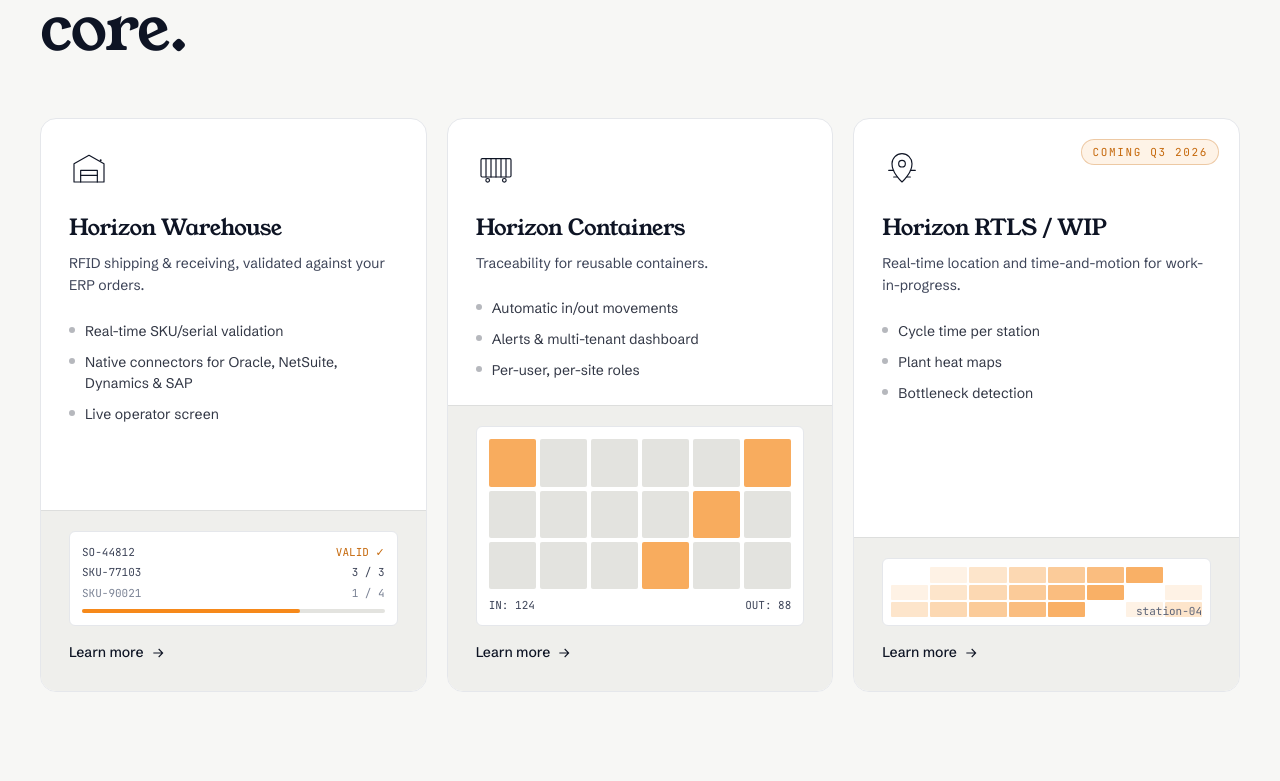
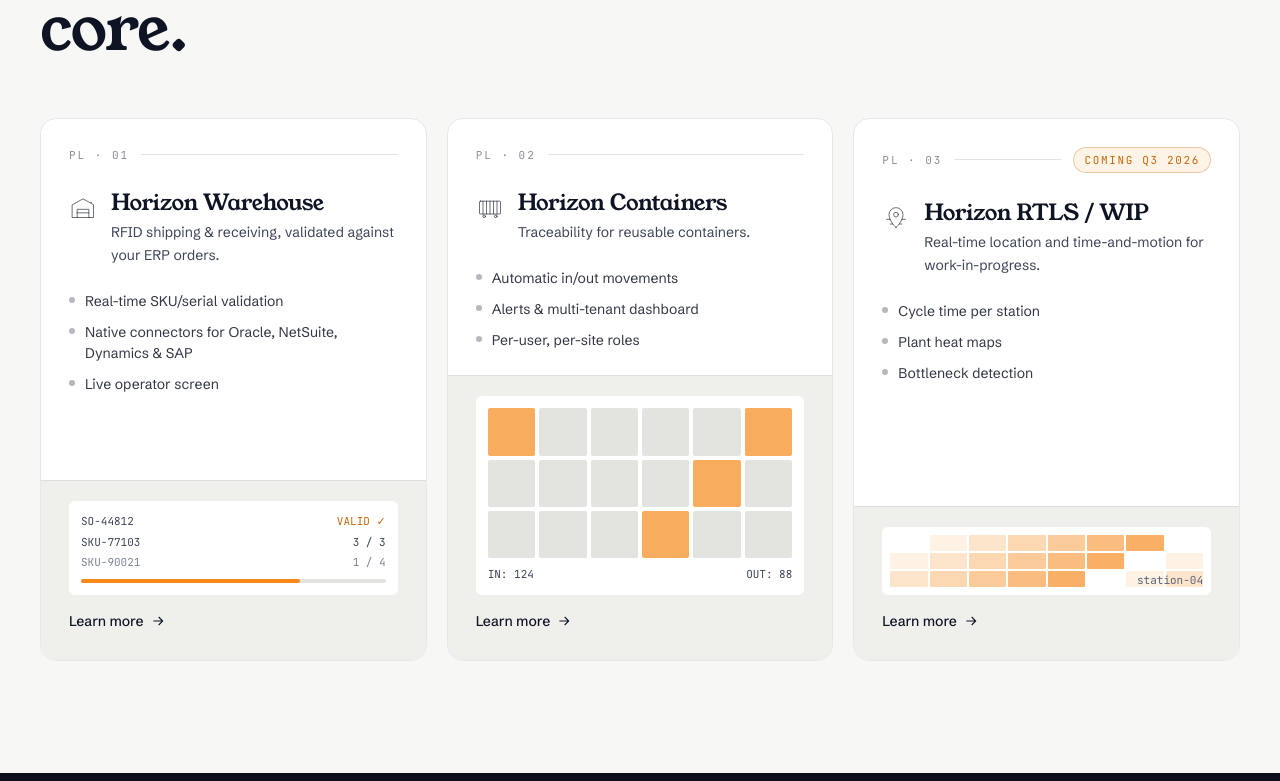
Before and after one commit to SebastianOrtega/horizonLogix-web, a React (Vite) app: page / in a window 1280 px wide. Shown: the part 4259-5040 px from the top of the page. Built offline with nearby package versions, Linux system fonts and the light colour scheme.

Commit message:
refactor: remove component borders and update card layouts with new styling patterns

```diff
--- a/src/components/Sections.jsx
+++ b/src/components/Sections.jsx
@@ -462,7 +462,7 @@ export function HowItWorks({ t }) {
 function PluginMockup({ kind }) {
   if (kind === 0)
     return (
-      <div className="rounded-md border border-graphite-600/12 bg-white p-3 font-mono text-[11px] text-graphite-600">
+      <div className="rounded-md bg-white p-3 font-mono text-[11px] text-graphite-600">
         <div className="flex justify-between">
           <span>SO-44812</span>
           <span className="text-signal-deep">VALID ✓</span>
@@ -482,7 +482,7 @@ function PluginMockup({ kind }) {
     );
   if (kind === 1)
     return (
-      <div className="rounded-md border border-graphite-600/12 bg-white p-3 text-[11px] text-graphite-600 font-mono">
+      <div className="rounded-md bg-white p-3 text-[11px] text-graphite-600 font-mono">
         <div className="grid grid-cols-6 gap-1">
           {Array.from({ length: 18 }).map((_, i) => (
             <div key={i} className={`aspect-square rounded-sm ${i % 5 === 0 ? "bg-signal/70" : "bg-paper-200"}`} />
@@ -495,7 +495,7 @@ function PluginMockup({ kind }) {
       </div>
     );
   return (
-    <div className="rounded-md border border-graphite-600/12 bg-white p-3 text-[11px] text-graphite-600 font-mono relative h-[68px] overflow-hidden">
+    <div className="rounded-md bg-white p-3 text-[11px] text-graphite-600 font-mono relative h-[68px] overflow-hidden">
       <div className="absolute inset-2 grid grid-cols-8 grid-rows-3 gap-0.5">
         {Array.from({ length: 24 }).map((_, i) => (
           <div key={i} className="rounded-[1px]" style={{ background: `rgba(${ACCENT_RGB},${(i % 7) / 9})` }} />
@@ -525,16 +525,27 @@ export function Plugins({ t }) {
           return (
             <Reveal key={c.name} delay={i * 100}>
               <article className="card-lift group relative overflow-hidden rounded-2xl border border-graphite-600/12 bg-white p-7 h-full flex flex-col">
-                {c.ribbon && (
-                  <span className="absolute top-5 right-5 text-[11px] font-mono uppercase tracking-[0.15em] text-signal-deep border border-signal-deep/30 bg-signal/10 rounded-full px-2.5 py-1">
-                    {c.ribbon}
+                <div className="flex items-center gap-3">
+                  <span className="font-mono text-[11px] tracking-[0.18em] uppercase text-graphite-700/55 whitespace-nowrap">
+                    PL · 0{i + 1}
                   </span>
-                )}
-                <div className="text-ink-900">
-                  <I />
+                  <span className="h-px flex-1 bg-graphite-600/15"></span>
+                  {c.ribbon && (
+                    <span className="text-[11px] font-mono uppercase tracking-[0.15em] text-signal-deep border border-signal-deep/30 bg-signal/10 rounded-full px-2.5 py-1">
+                      {c.ribbon}
+                    </span>
+                  )}
                 </div>
-                <h3 className="mt-6 font-display text-[22px] tracking-tightish text-ink-900">{c.name}</h3>
-                <p className="mt-2 text-[14px] text-graphite-600 leading-relaxed">{c.tag}</p>
+
+                <div className="mt-7 flex items-start gap-3.5">
+                  <div className="text-ink-900/75 flex-shrink-0 mt-0.5">
+                    <I width="28" height="28" />
+                  </div>
+                  <div className="min-w-0">
+                    <h3 className="font-display text-[22px] tracking-tightish text-ink-900 leading-[1.1]">{c.name}</h3>
+                    <p className="mt-1.5 text-[14px] text-graphite-600 leading-relaxed">{c.tag}</p>
+                  </div>
+                </div>
 
                 <ul className="mt-6 space-y-2.5 text-[14px] text-ink-900/85 flex-1">
                   {c.bullets.map((b) => (
@@ -859,15 +870,17 @@ export function Why({ t }) {
           <h2 className="display-h2 mt-5 text-[clamp(40px,5vw,68px)] text-ink-900">{t.why.title}</h2>
         </Reveal>
       </div>
-      <div className="mt-14 grid md:grid-cols-2 lg:grid-cols-4 gap-4">
+      <div className="mt-14 grid md:grid-cols-2 gap-x-12 gap-y-10 max-w-[1080px]">
         {t.why.items.map((it, i) => (
           <Reveal key={it.t} delay={i * 80}>
-            <div className="card-lift rounded-2xl border border-graphite-600/12 bg-white p-7 h-full">
-              <div className="w-9 h-9 rounded-lg bg-ink-900 text-paper-50 flex items-center justify-center font-mono text-[11px] tnum">
+            <div className="flex gap-5 pt-7 border-t border-ink-950/12">
+              <span className="font-mono text-[11px] tracking-[0.18em] uppercase text-graphite-700/55 tnum mt-1.5">
                 0{i + 1}
+              </span>
+              <div className="min-w-0">
+                <h3 className="font-display text-[22px] tracking-tightish text-ink-900 leading-[1.15]">{it.t}</h3>
+                <p className="mt-2 text-[14px] text-graphite-600 leading-relaxed">{it.d}</p>
               </div>
-              <h3 className="mt-6 font-display text-[22px] tracking-tightish text-ink-900">{it.t}</h3>
-              <p className="mt-2 text-[14px] text-graphite-600 leading-relaxed">{it.d}</p>
             </div>
           </Reveal>
         ))}
```
